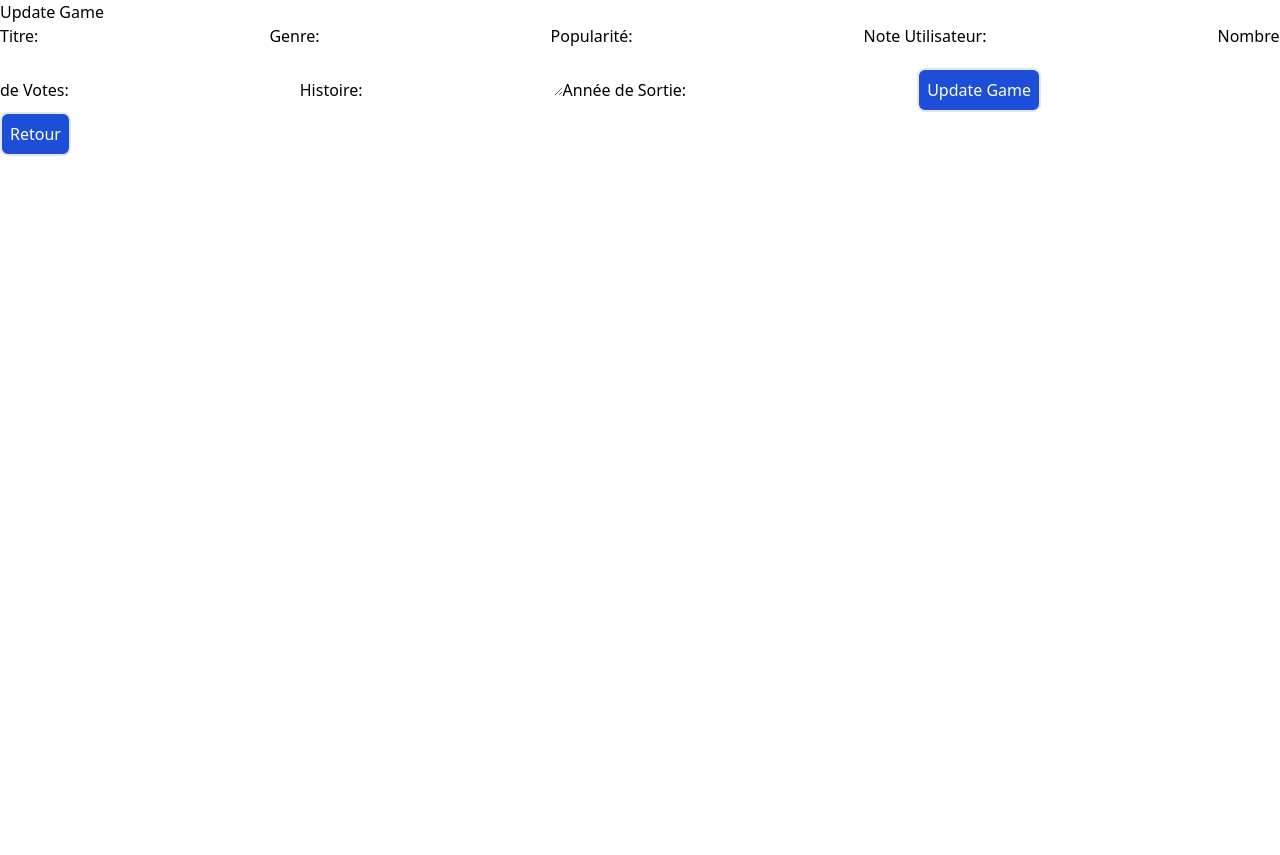
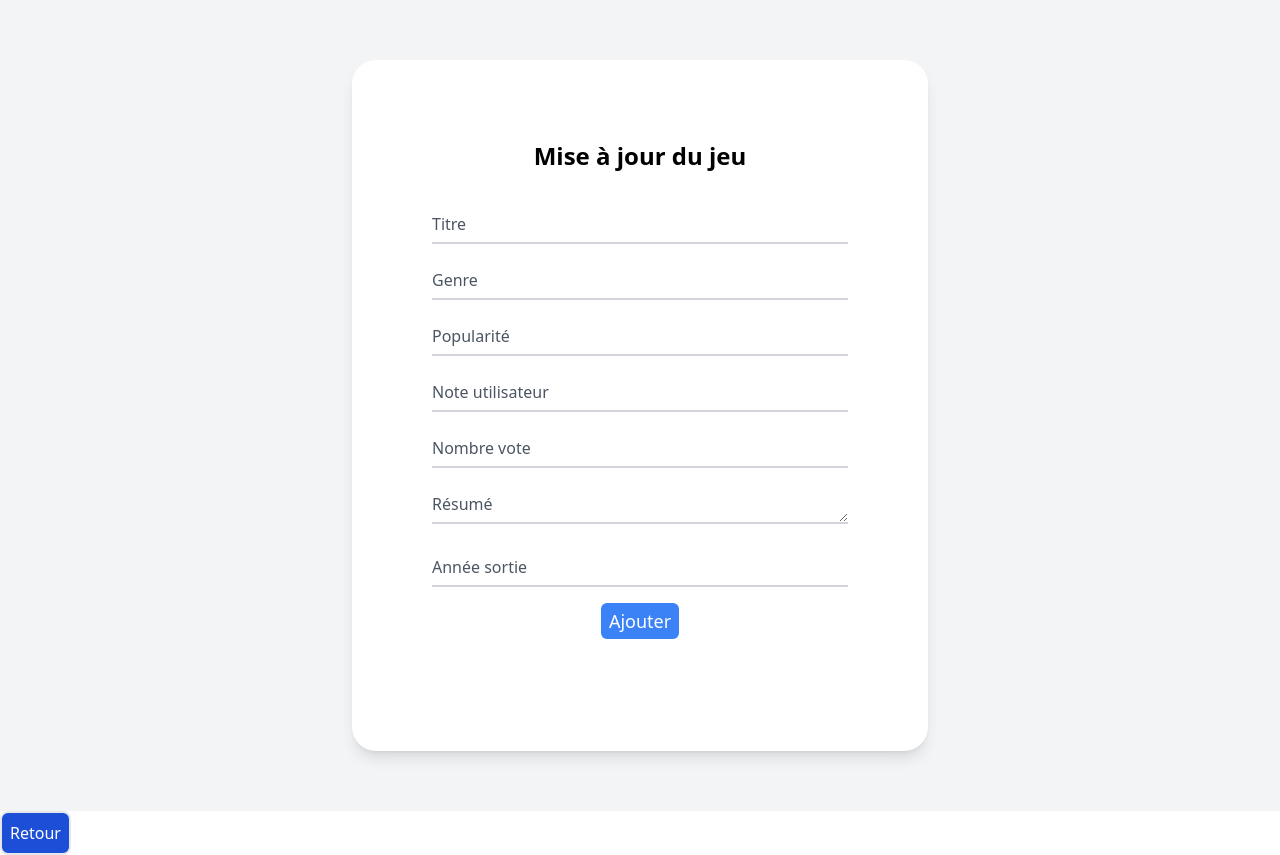
Before and after one commit to Moranoo/Games, an Angular app: page /update-game/1 in a window 1280 px wide. Before the commit the page ends 800 px from the top, so only its background shows below. Built offline with nearby package versions, Linux system fonts and the light colour scheme; no server answers.

Commit message:
add + update + jolis (#6)

```diff
--- a/src/app/add-game/add-game.component.html
+++ b/src/app/add-game/add-game.component.html
@@ -1,26 +1,51 @@
 <form (ngSubmit)="createGame()">
-  <label for="titre">Titre:</label>
-  <input type="text" id="titre" name="titre" [(ngModel)]="newGame.titre" required>
-
-  <label for="genre">Genre:</label>
-  <input type="text" id="genre" name="genre" [(ngModel)]="newGame.genre" required>
-
-  <label for="popularite">Popularité:</label>
-  <input type="number" id="popularite" name="popularite" [(ngModel)]="newGame.popularite" required>
-
-  <label for="note_utilisateur">Note Utilisateur:</label>
-  <input type="text" id="note_utilisateur" name="note_utilisateur" [(ngModel)]="newGame.note_utilisateur" required>
-
-  <label for="nombre_vote">Nombre de Votes:</label>
-  <input type="number" id="nombre_vote" name="nombre_vote" [(ngModel)]="newGame.nombre_vote" required>
-
-  <label for="histoire">Histoire:</label>
-  <textarea id="histoire" name="histoire" [(ngModel)]="newGame.histoire" required></textarea>
-
-  <label for="annee_sortie">Année de Sortie:</label>
-  <input type="text" id="annee_sortie" name="annee_sortie" [(ngModel)]="newGame.annee_sortie" required>
-
-  <button type="submit">Créer le Jeu</button>
+  <!-- component -->
+  <div class="min-h-screen bg-gray-100 py-6 flex flex-col sm:py-12">
+    <div class="relative w-full py-3 sm:max-w-xl sm:mx-auto">
+      <div class="relative px-4 py-10 bg-white shadow-lg sm:rounded-3xl sm:p-20">
+        <div class="max-w-md mx-auto">
+          <div>
+            <h1 class="text-2xl text-center font-semibold">Création de la fiche pour le jeu {{newGame.titre}}</h1>
+          </div>
+          <div class="divide-y divide-gray-200">
+            <div class="py-8 text-base leading-6 space-y-4 text-gray-700 sm:text-lg sm:leading-7">
+              <div class="relative">
+                <input id="titre" [(ngModel)]="newGame.titre" name="titre" type="text" required class="peer placeholder-transparent h-10 w-full border-b-2 border-gray-300 text-gray-900 focus:outline-none focus:borer-rose-600" placeholder="Titre du jeu" />
+                <label for="titre" class="absolute left-0 -top-3.5 text-gray-600 text-sm peer-placeholder-shown:text-base peer-placeholder-shown:text-gray-440 peer-placeholder-shown:top-2 transition-all peer-focus:-top-3.5 peer-focus:text-gray-600 peer-focus:text-sm">Titre</label>
+              </div>
+              <div class="relative">
+                <input id="genre" [(ngModel)]="newGame.genre" name="genre" type="text" required class="peer placeholder-transparent h-10 w-full border-b-2 border-gray-300 text-gray-900 focus:outline-none focus:borer-rose-600" placeholder="Genre" />
+                <label for="genre" class="absolute left-0 -top-3.5 text-gray-600 text-sm peer-placeholder-shown:text-base peer-placeholder-shown:text-gray-440 peer-placeholder-shown:top-2 transition-all peer-focus:-top-3.5 peer-focus:text-gray-600 peer-focus:text-sm">Genre</label>
+              </div>
+              <div class="relative">
+                <input id="popularite" [(ngModel)]="newGame.popularite" name="popularite" type="text" required class="peer placeholder-transparent h-10 w-full border-b-2 border-gray-300 text-gray-900 focus:outline-none focus:borer-rose-600" placeholder="Popularité" />
+                <label for="popularite" class="absolute left-0 -top-3.5 text-gray-600 text-sm peer-placeholder-shown:text-base peer-placeholder-shown:text-gray-440 peer-placeholder-shown:top-2 transition-all peer-focus:-top-3.5 peer-focus:text-gray-600 peer-focus:text-sm">Popularité</label>
+              </div>
+              <div class="relative">
+                <input id="note_utilisateur" [(ngModel)]="newGame.note_utilisateur" name="note_utilisateur" type="text" required class="peer placeholder-transparent h-10 w-full border-b-2 border-gray-300 text-gray-900 focus:outline-none focus:borer-rose-600" placeholder="Note utilisateur" />
+                <label for="note_utilisateur" class="absolute left-0 -top-3.5 text-gray-600 text-sm peer-placeholder-shown:text-base peer-placeholder-shown:text-gray-440 peer-placeholder-shown:top-2 transition-all peer-focus:-top-3.5 peer-focus:text-gray-600 peer-focus:text-sm">Note utilisateur</label>
+              </div>
+              <div class="relative">
+                <input id="nombre_vote" [(ngModel)]="newGame.nombre_vote" name="nombre_vote" min="0" type="number" required class="peer placeholder-transparent h-10 w-full border-b-2 border-gray-300 text-gray-900 focus:outline-none focus:borer-rose-600" placeholder="Nombre vote" />
+                <label for="nombre_vote" class="absolute left-0 -top-3.5 text-gray-600 text-sm peer-placeholder-shown:text-base peer-placeholder-shown:text-gray-440 peer-placeholder-shown:top-2 transition-all peer-focus:-top-3.5 peer-focus:text-gray-600 peer-focus:text-sm">Nombre vote</label>
+              </div>
+              <div class="relative">
+                <textarea id="histoire" [(ngModel)]="newGame.histoire" name="histoire" required class="peer placeholder-transparent h-10 w-full border-b-2 border-gray-300 text-gray-900 focus:outline-none focus:borer-rose-600" placeholder="Résumé"></textarea>
+                <label for="histoire" class="absolute left-0 -top-3.5 text-gray-600 text-sm peer-placeholder-shown:text-base peer-placeholder-shown:text-gray-440 peer-placeholder-shown:top-2 transition-all peer-focus:-top-3.5 peer-focus:text-gray-600 peer-focus:text-sm">Résumé</label>
+              </div>
+              <div class="relative">
+                <input id="annee_sortie" [(ngModel)]="newGame.annee_sortie" name="annee_sortie" type="text" required class="peer placeholder-transparent h-10 w-full border-b-2 border-gray-300 text-gray-900 focus:outline-none focus:borer-rose-600" placeholder="Année de sortie" />
+                <label for="annee_sortie" class="absolute left-0 -top-3.5 text-gray-600 text-sm peer-placeholder-shown:text-base peer-placeholder-shown:text-gray-440 peer-placeholder-shown:top-2 transition-all peer-focus:-top-3.5 peer-focus:text-gray-600 peer-focus:text-sm">Année sortie</label>
+              </div>
+              <div class="flex justify-center">
+                <button class="bg-blue-500 text-white rounded-md px-2 py-1">Créer le jeu</button>
+              </div>
+            </div>
+          </div>
+        </div>
+      </div>
+    </div>
+  </div>
 </form>
 <button class="bg-blue-700 border-2 rounded-lg p-2 hover:bg-blue-900 text-white">
   <a routerLink="/games">Retour</a>
--- a/src/app/update-game/update-game.component.html
+++ b/src/app/update-game/update-game.component.html
@@ -1,33 +1,72 @@
-<h2>Update Game</h2>
-
-<div *ngIf="updateSuccess" class="success-message">
-  Game updated successfully!
+<div *ngIf="updateSuccess" class="flex w-96 shadow-lg rounded-lg">
+  <div class="bg-green-600 py-4 px-6 rounded-l-lg flex items-center">
+    <svg xmlns="http://www.w3.org/2000/svg" class="text-white fill-current" viewBox="0 0 16 16" width="20" height="20">
+      <path fill-rule="evenodd"
+            d="M13.78 4.22a.75.75 0 010 1.06l-7.25 7.25a.75.75 0 01-1.06 0L2.22 9.28a.75.75 0 011.06-1.06L6 10.94l6.72-6.72a.75.75 0 011.06 0z"></path>
+    </svg>
+  </div>
+  <div
+    class="px-4 py-6 bg-white rounded-r-lg flex justify-between items-center w-full border border-l-transparent border-gray-200">
+    <div>Jeu mis à jour avec succès !</div>
+    <button>
+      <svg xmlns="http://www.w3.org/2000/svg" class="fill-current text-gray-700" viewBox="0 0 16 16" width="20"
+           height="20">
+        <path fill-rule="evenodd"
+              d="M3.72 3.72a.75.75 0 011.06 0L8 6.94l3.22-3.22a.75.75 0 111.06 1.06L9.06 8l3.22 3.22a.75.75 0 11-1.06 1.06L8 9.06l-3.22 3.22a.75.75 0 01-1.06-1.06L6.94 8 3.72 4.78a.75.75 0 010-1.06z"></path>
+      </svg>
+    </button>
+  </div>
 </div>
 
 <form (ngSubmit)="updateGame()">
 
-  <label for="titre">Titre:</label>
-  <input type="text" id="titre" [(ngModel)]="updateGameData.titre" name="titre" required>
-
-  <label for="genre">Genre:</label>
-  <input type="text" id="genre" [(ngModel)]="updateGameData.genre" name="genre" required>
-
-  <label for="popularite">Popularité:</label>
-  <input type="number" id="popularite" [(ngModel)]="updateGameData.popularite" name="popularite" required>
-
-  <label for="note_utilisateur">Note Utilisateur:</label>
-  <input type="text" id="note_utilisateur" [(ngModel)]="updateGameData.note_utilisateur" name="note_utilisateur" required>
-
-  <label for="nombre_vote">Nombre de Votes:</label>
-  <input type="number" id="nombre_vote" [(ngModel)]="updateGameData.nombre_vote" name="nombre_vote" required>
-
-  <label for="histoire">Histoire:</label>
-  <textarea id="histoire" [(ngModel)]="updateGameData.histoire" name="histoire" required></textarea>
-
-  <label for="annee_sortie">Année de Sortie:</label>
-  <input type="text" id="annee_sortie" [(ngModel)]="updateGameData.annee_sortie" name="annee_sortie" required>
-
-  <button class="bg-blue-700 border-2 rounded-lg p-2 hover:bg-blue-900 text-white" type="submit">Update Game</button>
+  <!-- component -->
+  <div class="min-h-screen bg-gray-100 py-6 flex flex-col sm:py-12">
+    <div class="relative w-full py-3 sm:max-w-xl sm:mx-auto">
+      <div class="relative px-4 py-10 bg-white shadow-lg sm:rounded-3xl sm:p-20">
+        <div class="max-w-md mx-auto">
+          <div>
+            <h1 class="text-2xl text-center font-semibold">Mise à jour du jeu</h1>
+          </div>
+          <div class="divide-y divide-gray-200">
+            <div class="py-8 text-base leading-6 space-y-4 text-gray-700 sm:text-lg sm:leading-7">
+              <div class="relative">
+                <input id="titre" [(ngModel)]="updateGameData.titre" name="titre" type="text" required class="peer placeholder-transparent h-10 w-full border-b-2 border-gray-300 text-gray-900 focus:outline-none focus:borer-rose-600" placeholder="Titre du jeu" />
+                <label for="titre" class="absolute left-0 -top-3.5 text-gray-600 text-sm peer-placeholder-shown:text-base peer-placeholder-shown:text-gray-440 peer-placeholder-shown:top-2 transition-all peer-focus:-top-3.5 peer-focus:text-gray-600 peer-focus:text-sm">Titre</label>
+              </div>
+              <div class="relative">
+                <input id="genre" [(ngModel)]="updateGameData.genre" name="genre" type="text" required class="peer placeholder-transparent h-10 w-full border-b-2 border-gray-300 text-gray-900 focus:outline-none focus:borer-rose-600" placeholder="Genre" />
+                <label for="genre" class="absolute left-0 -top-3.5 text-gray-600 text-sm peer-placeholder-shown:text-base peer-placeholder-shown:text-gray-440 peer-placeholder-shown:top-2 transition-all peer-focus:-top-3.5 peer-focus:text-gray-600 peer-focus:text-sm">Genre</label>
+              </div>
+              <div class="relative">
+                <input id="popularite" [(ngModel)]="updateGameData.popularite" name="popularite" type="text" required class="peer placeholder-transparent h-10 w-full border-b-2 border-gray-300 text-gray-900 focus:outline-none focus:borer-rose-600" placeholder="Popularité" />
+                <label for="popularite" class="absolute left-0 -top-3.5 text-gray-600 text-sm peer-placeholder-shown:text-base peer-placeholder-shown:text-gray-440 peer-placeholder-shown:top-2 transition-all peer-focus:-top-3.5 peer-focus:text-gray-600 peer-focus:text-sm">Popularité</label>
+              </div>
+              <div class="relative">
+                <input id="note_utilisateur" [(ngModel)]="updateGameData.note_utilisateur" name="note_utilisateur" type="text" required class="peer placeholder-transparent h-10 w-full border-b-2 border-gray-300 text-gray-900 focus:outline-none focus:borer-rose-600" placeholder="Note utilisateur" />
+                <label for="note_utilisateur" class="absolute left-0 -top-3.5 text-gray-600 text-sm peer-placeholder-shown:text-base peer-placeholder-shown:text-gray-440 peer-placeholder-shown:top-2 transition-all peer-focus:-top-3.5 peer-focus:text-gray-600 peer-focus:text-sm">Note utilisateur</label>
+              </div>
+              <div class="relative">
+                <input id="nombre_vote" [(ngModel)]="updateGameData.nombre_vote" name="nombre_vote" min="0" type="number" required class="peer placeholder-transparent h-10 w-full border-b-2 border-gray-300 text-gray-900 focus:outline-none focus:borer-rose-600" placeholder="Nombre vote" />
+                <label for="nombre_vote" class="absolute left-0 -top-3.5 text-gray-600 text-sm peer-placeholder-shown:text-base peer-placeholder-shown:text-gray-440 peer-placeholder-shown:top-2 transition-all peer-focus:-top-3.5 peer-focus:text-gray-600 peer-focus:text-sm">Nombre vote</label>
+              </div>
+              <div class="relative">
+                <textarea id="histoire" [(ngModel)]="updateGameData.histoire" name="histoire" required class="peer placeholder-transparent h-10 w-full border-b-2 border-gray-300 text-gray-900 focus:outline-none focus:borer-rose-600" placeholder="Résumé"></textarea>
+                <label for="histoire" class="absolute left-0 -top-3.5 text-gray-600 text-sm peer-placeholder-shown:text-base peer-placeholder-shown:text-gray-440 peer-placeholder-shown:top-2 transition-all peer-focus:-top-3.5 peer-focus:text-gray-600 peer-focus:text-sm">Résumé</label>
+              </div>
+              <div class="relative">
+                <input id="annee_sortie" [(ngModel)]="updateGameData.annee_sortie" name="annee_sortie" type="text" required class="peer placeholder-transparent h-10 w-full border-b-2 border-gray-300 text-gray-900 focus:outline-none focus:borer-rose-600" placeholder="Année de sortie" />
+                <label for="annee_sortie" class="absolute left-0 -top-3.5 text-gray-600 text-sm peer-placeholder-shown:text-base peer-placeholder-shown:text-gray-440 peer-placeholder-shown:top-2 transition-all peer-focus:-top-3.5 peer-focus:text-gray-600 peer-focus:text-sm">Année sortie</label>
+              </div>
+              <div class="flex justify-center">
+                <button class="bg-blue-500 text-white rounded-md px-2 py-1">Ajouter</button>
+              </div>
+            </div>
+          </div>
+        </div>
+      </div>
+    </div>
+  </div>
 </form>
 
 <button class="bg-blue-700 border-2 rounded-lg p-2 hover:bg-blue-900 text-white">
```
